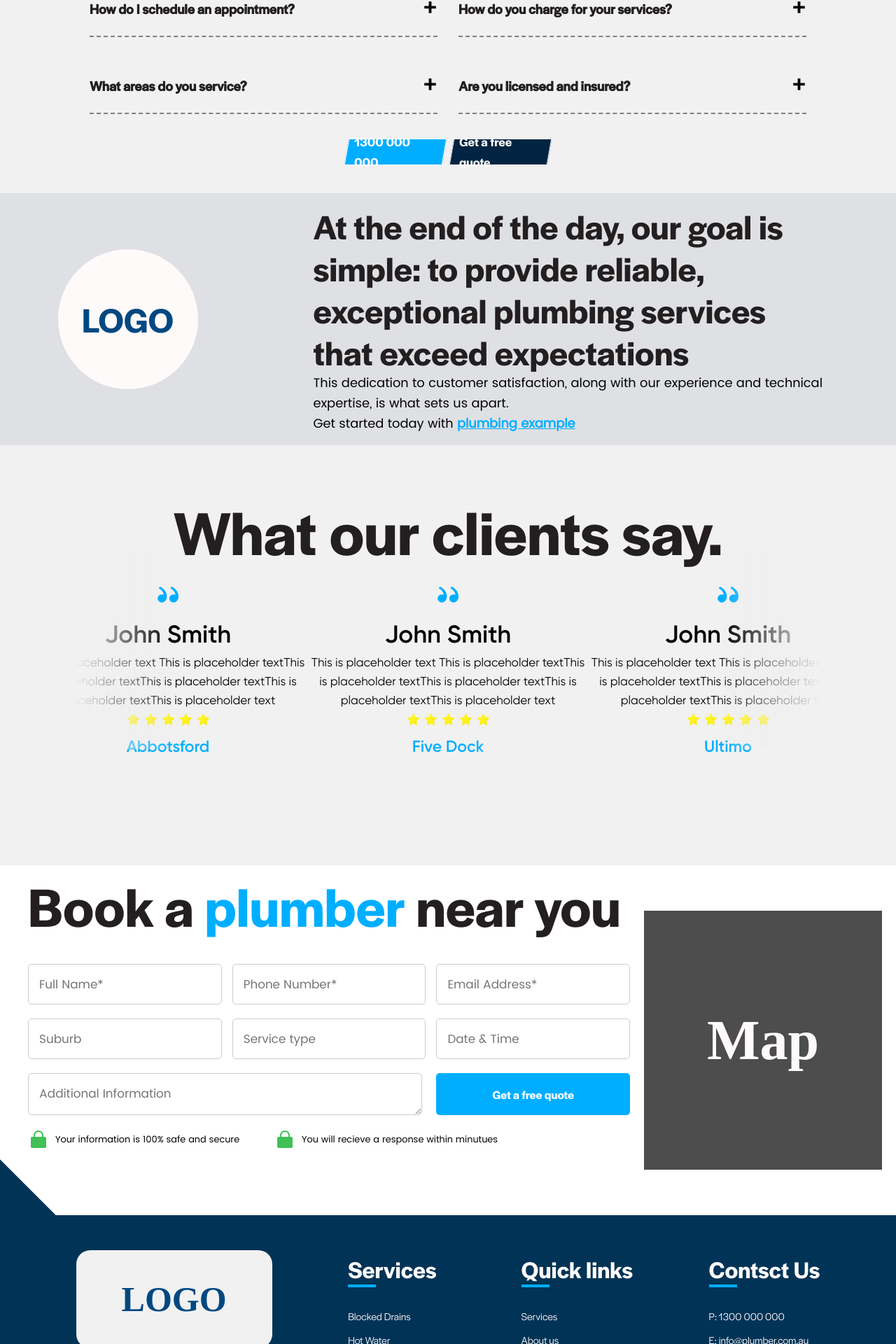
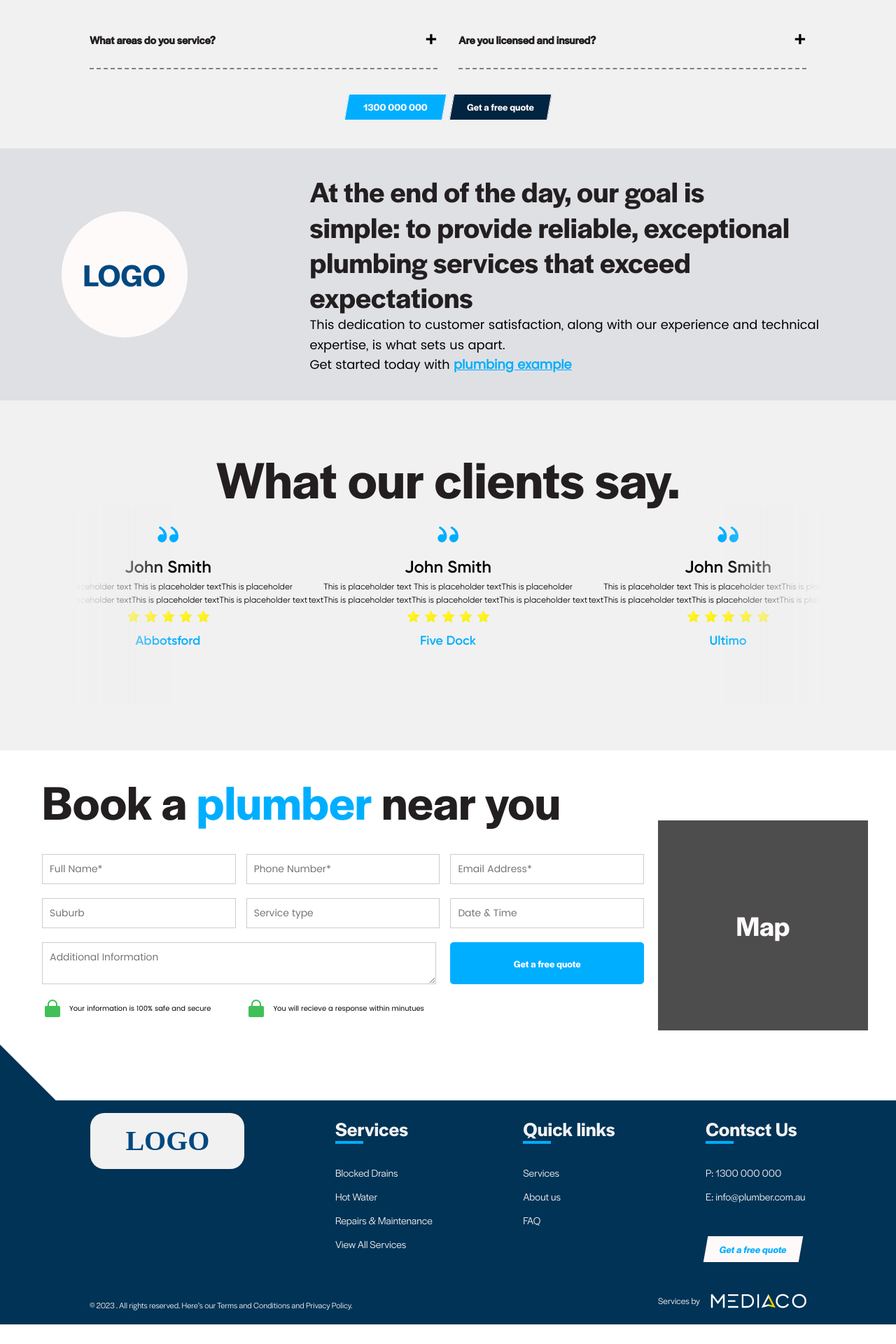
Before and after one commit to LeiliAQ/landingpage, a React (Create React App) app: page / in a window 1280 px wide. Shown: the part 4210-6130 px from the top of the page at 70% size. After the commit the page ends 6104 px from the top, so only its background shows below. Built offline with nearby package versions, Linux system fonts and the light colour scheme.

Commit message:
change font sizes

```diff
--- a/src/components/Bookplumber.css
+++ b/src/components/Bookplumber.css
@@ -21,7 +21,7 @@
   }
 
   .booking__title {
-    font-size: 80px;
+    font-size: 70px;
     font-weight: bold;
     margin-bottom: 20px;
     font-weight: bold;
@@ -47,10 +47,9 @@
 
   .form-booking-input {
     width: calc(33.33% - 10px);
-    padding: 1.5rem;
+    padding: 1rem;
     border: 1px solid #ccc;
-    border-radius: 5px;
-    font-size: 17px;
+    font-size: 14px;
     font-family: popins;
   }
 
@@ -66,7 +65,7 @@
     color: #fff;
     border: none;
     border-radius: 5px;
-    font-size: 17px;
+    font-size: 14px;
     cursor: pointer;
     font-family: Halyard Semi-Bold;
   }
@@ -79,14 +78,16 @@
 
 .booking-box {
     background: #4d4d4d;
-    font-size: 8rem;
+    font-size: 4rem;
     font-weight: bold;
     color: snow;
-    width: 37rem;
-    height: 37rem;
+    width: 30rem;
+    height: 30rem;
     display: flex;
     justify-content: center;
     align-items: center;
+    flex-shrink: 0;
+    font-family: Halyard Semi-Bold;
 }
 .booking__footer{
     display: flex;
@@ -100,7 +101,7 @@
     align-items: center;
 }
 .booking_-footer-text{
-    font-size: 13px;
+    font-size: 10px;
     margin-right: 5rem;
     font-family: popins;
 }
@@ -113,12 +114,12 @@
 /* media query */
 @media screen and (max-width: 1200px) {
   .booking__title{
-    font-size: 60px;
+    font-size: 50px;
   }
   }
   @media screen and (max-width: 992px) {
     .booking__title{
-      font-size: 50px;
+      font-size: 42px;
     }
     .booking-container{
       flex-direction: column-reverse;
@@ -131,20 +132,20 @@
     .booking-box{
       width: 20rem;
       height: 20rem;
-      font-size: 3rem;
+      font-size: 2rem;
     }
 
   }
   @media screen and (max-width: 768px) {
     .booking__title{
-      font-size: 40px;
+      font-size: 36px;
     }
     .form-booking-input{
-      font-size: 12px;
+      font-size: 10px;
     }
   }
   @media screen and (max-width: 576px) {
     .booking__title{
-      font-size: 30px;
+      font-size: 26px;
     }
   }
--- a/src/components/Clients.css
+++ b/src/components/Clients.css
@@ -4,7 +4,7 @@
     align-items: center;
     position: relative;
     overflow: hidden;
-    min-height: 600px;
+    min-height: 500px;
     background: #f1f1f1;
 }
 .abr::before{
@@ -41,7 +41,7 @@
     margin-top: 5rem;
 }
 .Clients-title{
-    font-size: 90px;
+    font-size: 76px;
     font-weight: bold;
     text-align: center;
     color: #231f20;
@@ -64,13 +64,13 @@
     color: #00aeff;
 }
 .client-box__title{
-    font-size: 35px;
+    font-size: 24px;
     font-weight: bold;
     font-family: Gilroy Sem-Bold;
 }
 
 .client-box__footer{
-    font-size: 23px;
+    font-size: 18px;
     font-weight: bold;
     color: #00aeff;
     font-family: Gilroy Sem-Bold;
@@ -89,7 +89,7 @@
     transform: scaleX(-1)
   }
 .client-box__text{
-    font-size: 17px;
+    font-size: 12px;
     font-family: 'Gilroy-Regular';
 }
 
@@ -98,22 +98,22 @@
 @media screen and (max-width: 1200px) {
 
 .Clients-title{
-    font-size: 80px;
+    font-size: 70px;
 }
 
 .clients-box{
-    max-width: 32rem;
+    max-width: 28rem;
 }
 
 .client-box__title{
-    font-size: 30px;
+    font-size: 26px;
 
 }
 .client-box__footer{
-    font-size: 18px;
+    font-size: 12px;
 }
 .client-box__text{
-    font-size: 14px;
+    font-size: 10px;
 }
 }
 @media screen and (max-width: 992px) {
@@ -137,16 +137,16 @@
     }
 
     .clients-box{
-        max-width: 30rem;
+        max-width: 26rem;
     }
     .client-box__title{
-        font-size: 20px;
+        font-size: 18px;
     }
     .client-box__footer{
-        font-size: 12px;
+        font-size: 10px;
     }
     .client-box__text{
-        font-size: 10px;
+        font-size: 8px;
     }
 }
 @media screen and (max-width: 576px) {
--- a/src/components/Example.css
+++ b/src/components/Example.css
@@ -9,9 +9,9 @@
 .example-logo{
     background: snow;
     color:#004881;
-    font-size: 5rem;
-    width: 20rem;
-    height: 20rem;
+    font-size: 4.5rem;
+    width: 18rem;
+    height: 18rem;
     border-radius: 50%;
     display: flex;
     justify-content: center;
@@ -23,7 +23,7 @@
     max-width: 100rem;
 }
 .upper-example-text{
-    font-size: 50px;
+    font-size: 42px;
     font-family: Halyard Display-Bold;
     font-weight: bold;
     max-width: 70rem;
--- a/src/components/Footer.css
+++ b/src/components/Footer.css
@@ -2,7 +2,7 @@
     margin-top: 10rem;
     width: 100%;
     background: #003356;
-    height: 40rem;
+    height: 32rem;
     display: flex;
     justify-content: center;
     align-items: center;
@@ -24,13 +24,13 @@
     justify-content: space-evenly;
     align-items: flex-start;
     width: 100%;
-    color: snow;
+    color: #f1f1f1;
     padding: 2rem 0;
 }
 
 .footer-item-logo {
-    width: 28rem;
-    height: 14rem;
+    width: 22rem;
+    height: 8rem;
     border-radius: 2rem;
     background: #f1f1f1;
     display: flex;
@@ -40,7 +40,7 @@
 
 .footer-item-logo span {
     color: #004881;
-    font-size: 5rem;
+    font-size: 4rem;
     font-weight: bold;
 }
 
@@ -60,7 +60,7 @@
 }
 
 .footer-item-title {
-    font-size: 34px;
+    font-size: 28px;
     font-weight: bold;
     margin-bottom: 1rem;
     font-family: Halyard Semi-Bold;
@@ -79,7 +79,7 @@
 }
 
 .footer-list-item a {
-    color: snow;
+    color: #f1f1f1;
     text-decoration: none;
 }
 
@@ -92,12 +92,12 @@
     background: snow;
     color: #00aeff;
     width: 10rem;height: 8rem;
-    padding: 1.5rem 2rem;
+    padding: 1rem 2rem;
 }
 .footer-items-btn span{
     transform: skew(15deg);
     font-family: Halyard Semi-Bold;
-    font-size: 17px;
+    font-size: 14px;
 }
 
 .footer-line-through{
@@ -108,7 +108,7 @@
 }
 .footer-section__lower{
     width: 80%;
-    color: snow;
+    color: #f1f1f1;
     display: flex;
     justify-content: space-between;
     align-items: last baseline;
@@ -116,19 +116,19 @@
 }
 
 .mediaco{
-    font-size: 16px;
+    font-size: 13px;
     font-family: Halyard Display-Book;
     display: flex;
     justify-content: center;
     align-items: center;
 }
 .mediaco span{
-    font-size: 2rem;
+    font-size: 1rem;
     margin-left: 2rem;
 }
 .footer-copyright{
-    font-family: Halyard Display-Medium;
-    font-size: 16px;
+    font-family: 'Halyard Display-Book';
+    font-size: 12px;
 }
 .mediaco-services{
     margin-right: 1.5rem;
--- a/src/components/Others/Sydney.css
+++ b/src/components/Others/Sydney.css
@@ -11,7 +11,7 @@
 
 
 .faqs__title{
-    font-size: 90px;
+    font-size: 76px;
     font-family: 'Halyard Semi-Bold';
     color: #231f20;
 }
@@ -19,7 +19,7 @@
     color:#00aeff;
 }
 .faqs__text{
-    font-size: 18px;
+    font-size: 14px;
     font-family: popins;
 }
 .faqs__list{
@@ -42,13 +42,13 @@
 }
 .faqitem__text{
     flex: 1;
-    font-size: 20px;
+    font-size: 16px;
     font-weight: bold;
     font-family: Halyard Display-Medium;
 }
 .faqitem__plus{
     flex: 0;
-    font-size: 30px;
+    font-size: 26px;
     font-weight: bold;
     font-family: popins;
 
@@ -65,9 +65,11 @@
     margin-bottom: 2rem;
     padding-bottom: 2rem;
 
+
 }
 .faqs__buttons span{
     transform: skew(10deg);
+    font-size: 14px;
 }
 .faqs-button1{
     background: #00aeff;
```
